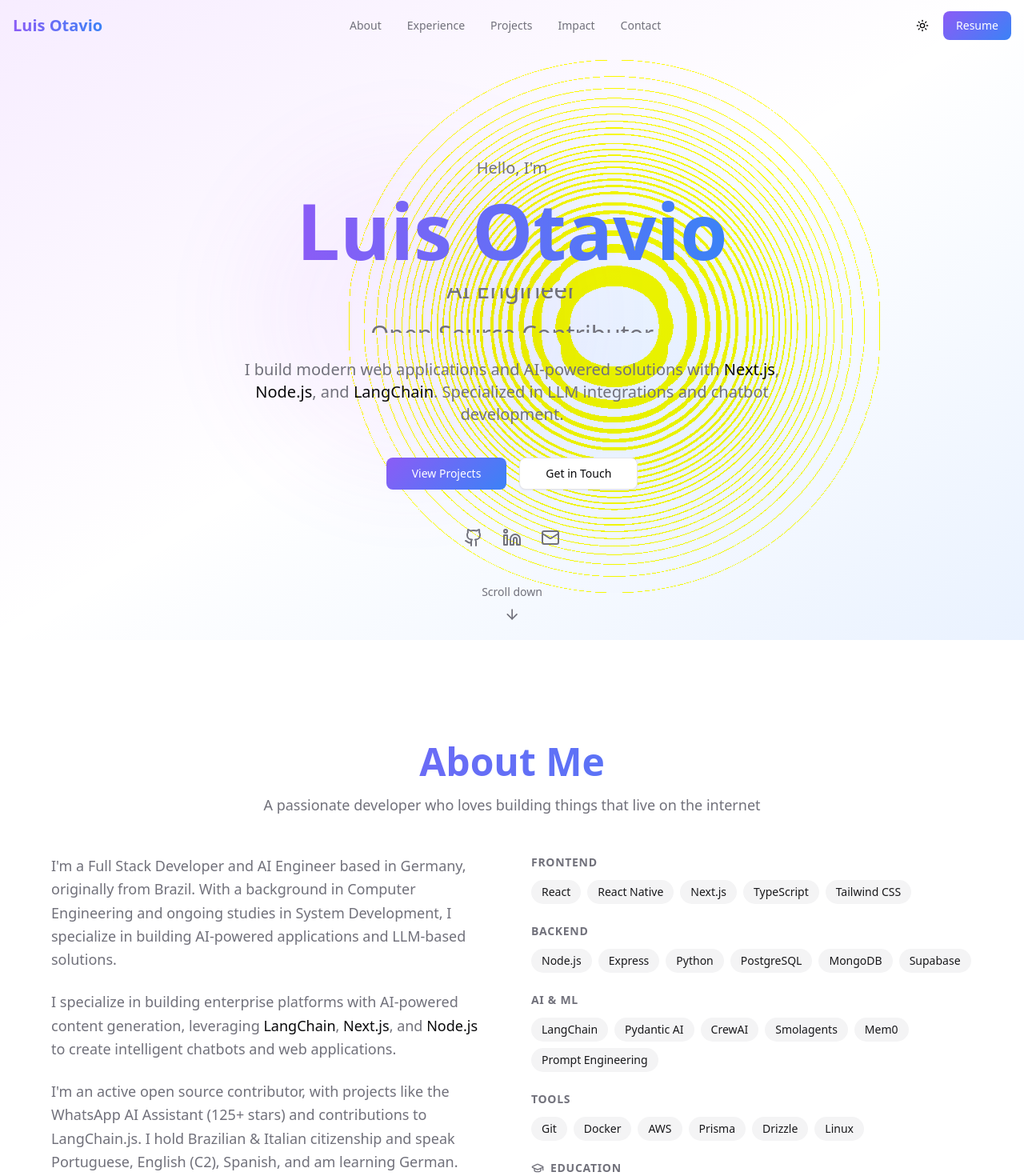
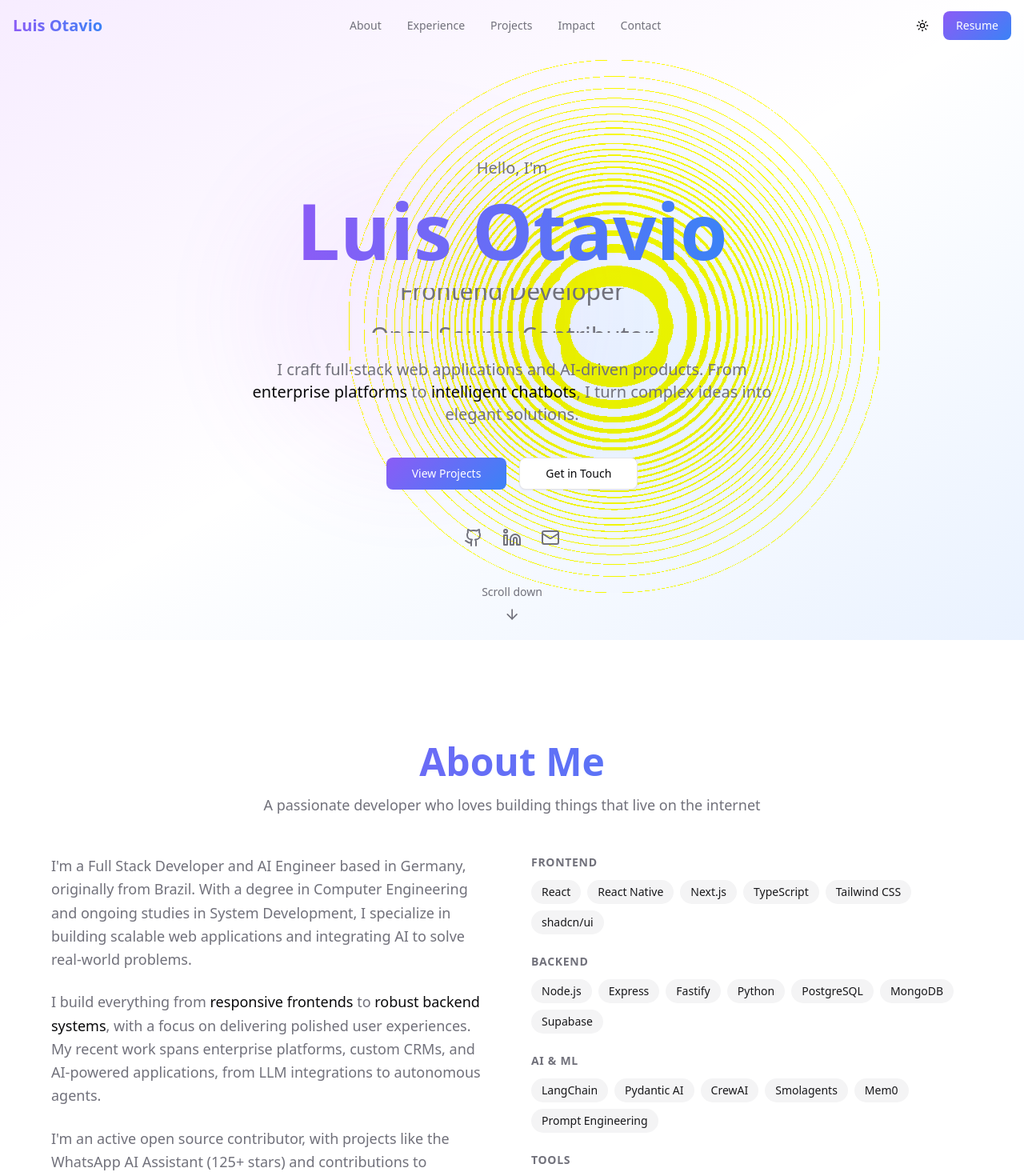
Before and after one commit to Luisotee/portfolio-new, a Next.js app: page / in a window 1280 px wide. Shown: the top 1470 px of the page at 80% size. Built offline with nearby package versions, Linux system fonts and the light colour scheme.

Commit message:
feat: enhance About, Hero, and Projects sections with updated content and new category icons

```diff
--- a/src/components/sections/about.tsx
+++ b/src/components/sections/about.tsx
@@ -12,10 +12,12 @@ const techStack = {
     "Next.js",
     "TypeScript",
     "Tailwind CSS",
+    "shadcn/ui",
   ],
   "Backend": [
     "Node.js",
     "Express",
+    "Fastify",
     "Python",
     "PostgreSQL",
     "MongoDB",
@@ -89,17 +91,17 @@ export function About() {
           >
             <p className="text-lg text-muted-foreground leading-relaxed">
               I&apos;m a Full Stack Developer and AI Engineer based in Germany, originally
-              from Brazil. With a background in Computer Engineering and ongoing studies
-              in System Development, I specialize in building AI-powered applications
-              and LLM-based solutions.
+              from Brazil. With a degree in Computer Engineering and ongoing studies
+              in System Development, I specialize in building scalable web applications
+              and integrating AI to solve real-world problems.
             </p>
             <p className="text-lg text-muted-foreground leading-relaxed">
-              I specialize in building enterprise platforms with AI-powered content generation,
-              leveraging{" "}
-              <span className="text-foreground font-medium">LangChain</span>,{" "}
-              <span className="text-foreground font-medium">Next.js</span>, and{" "}
-              <span className="text-foreground font-medium">Node.js</span> to create
-              intelligent chatbots and web applications.
+              I build everything from{" "}
+              <span className="text-foreground font-medium">responsive frontends</span> to{" "}
+              <span className="text-foreground font-medium">robust backend systems</span>,
+              with a focus on delivering polished user experiences. My recent work spans
+              enterprise platforms, custom CRMs, and AI-powered applications, from LLM
+              integrations to autonomous agents.
             </p>
             <p className="text-lg text-muted-foreground leading-relaxed">
               I&apos;m an active open source contributor, with projects like the WhatsApp
--- a/src/components/sections/hero.tsx
+++ b/src/components/sections/hero.tsx
@@ -1,21 +1,23 @@
-"use client"
+"use client";
 
-import { motion } from "framer-motion"
-import { ArrowDown, Github, Linkedin, Mail } from "lucide-react"
-import { Button } from "@/components/ui/button"
+import { motion } from "framer-motion";
+import { ArrowDown, Github, Linkedin, Mail } from "lucide-react";
+import { Button } from "@/components/ui/button";
 
 const roles = [
   "Full Stack Developer",
   "AI Engineer",
+  "Backend Developer",
+  "Frontend Developer",
   "Open Source Contributor",
   "LLM Specialist",
-]
+];
 
 const socialLinks = [
   { href: "https://github.com/Luisotee", icon: Github, label: "GitHub" },
   { href: "https://linkedin.com/in/luisotee", icon: Linkedin, label: "LinkedIn" },
   { href: "mailto:luisotaviomgrcont@gmail.com", icon: Mail, label: "Email" },
-]
+];
 
 export function Hero() {
   return (
@@ -79,12 +81,12 @@ export function Hero() {
             className="h-12 md:h-14 mb-8 overflow-hidden"
           >
             <motion.div
-              animate={{ y: [0, -48, -96, -144, 0] }}
+              animate={{ y: [0, -48, -96, -144, -192, -240, 0] }}
               transition={{
-                duration: 8,
+                duration: 12,
                 repeat: Infinity,
                 ease: "easeInOut",
-                times: [0, 0.25, 0.5, 0.75, 1],
+                times: [0, 0.14, 0.28, 0.42, 0.57, 0.71, 1],
               }}
               className="flex flex-col"
             >
@@ -106,11 +108,10 @@ export function Hero() {
             transition={{ duration: 0.5, delay: 0.3 }}
             className="text-lg md:text-xl text-muted-foreground max-w-2xl mx-auto mb-10"
           >
-            I build modern web applications and AI-powered solutions with{" "}
-            <span className="text-foreground font-medium">Next.js</span>,{" "}
-            <span className="text-foreground font-medium">Node.js</span>, and{" "}
-            <span className="text-foreground font-medium">LangChain</span>.
-            Specialized in LLM integrations and chatbot development.
+            I craft full-stack web applications and AI-driven products. From{" "}
+            <span className="text-foreground font-medium">enterprise platforms</span> to{" "}
+            <span className="text-foreground font-medium">intelligent chatbots</span>, I
+            turn complex ideas into elegant solutions.
           </motion.p>
 
           {/* CTA Buttons */}
@@ -173,5 +174,5 @@ export function Hero() {
         </motion.div>
       </div>
     </section>
-  )
+  );
 }
--- a/src/components/sections/projects.tsx
+++ b/src/components/sections/projects.tsx
@@ -2,14 +2,22 @@
 
 import { useState } from "react"
 import { motion, AnimatePresence } from "framer-motion"
-import { ExternalLink, Github, Play, X, Star } from "lucide-react"
+import { ExternalLink, Github, X, Star, Brain, Globe, Smartphone, FolderCode } from "lucide-react"
 import { SectionHeading } from "@/components/shared/section-heading"
 import { Badge } from "@/components/ui/badge"
 import { Button } from "@/components/ui/button"
 import { Card, CardContent } from "@/components/ui/card"
 import { projects, projectCategories, type Project } from "@/data/projects"
 
+const categoryIcons = {
+  ai: Brain,
+  web: Globe,
+  mobile: Smartphone,
+  other: FolderCode,
+}
+
 function ProjectCard({ project, onClick }: { project: Project; onClick: () => void }) {
+  const CategoryIcon = categoryIcons[project.category]
   return (
     <motion.div
       layout
@@ -23,9 +31,9 @@ function ProjectCard({ project, onClick }: { project: Project; onClick: () => vo
         onClick={onClick}
       >
         {/* Preview Area */}
-        <div className="relative h-48 bg-gradient-to-br from-primary/10 to-accent/10 flex items-center justify-center overflow-hidden">
+        <div className="relative h-48 bg-gradient-to-br from-purple-900/50 to-blue-900/50 flex items-center justify-center overflow-hidden">
           <div className="absolute inset-0 bg-gradient-to-br from-purple-500/20 to-blue-500/20 opacity-0 group-hover:opacity-100 transition-opacity duration-300" />
-          <Play className="w-12 h-12 text-muted-foreground group-hover:text-primary transition-colors duration-300" />
+          <CategoryIcon className="w-12 h-12 text-muted-foreground group-hover:text-primary transition-colors duration-300" />
           <motion.div
             className="absolute inset-0 flex items-center justify-center bg-black/60 opacity-0 group-hover:opacity-100 transition-opacity duration-300"
             initial={false}
@@ -69,6 +77,7 @@ function ProjectCard({ project, onClick }: { project: Project; onClick: () => vo
 }
 
 function ProjectModal({ project, onClose }: { project: Project; onClose: () => void }) {
+  const CategoryIcon = categoryIcons[project.category]
   return (
     <motion.div
       initial={{ opacity: 0 }}
@@ -93,21 +102,19 @@ function ProjectModal({ project, onClose }: { project: Project; onClose: () => v
           <X className="w-5 h-5" />
         </button>
 
-        {/* Demo Preview */}
+        {/* Category Preview */}
         <div className="relative h-64 md:h-80 bg-gradient-to-br from-purple-500/20 to-blue-500/20 flex items-center justify-center">
-          {project.demoUrl ? (
-            <div className="text-center">
-              <Play className="w-16 h-16 text-muted-foreground mx-auto mb-4" />
-              <p className="text-muted-foreground">Interactive demo available</p>
+          <div className="text-center">
+            <div className="w-20 h-20 rounded-full gradient-bg flex items-center justify-center mx-auto mb-4">
+              <CategoryIcon className="w-10 h-10 text-white" />
             </div>
-          ) : (
-            <div className="text-center">
-              <div className="w-16 h-16 rounded-full gradient-bg flex items-center justify-center mx-auto mb-4">
-                <Github className="w-8 h-8 text-white" />
-              </div>
-              <p className="text-muted-foreground">View source code on GitHub</p>
-            </div>
-          )}
+            <p className="text-muted-foreground">
+              {project.category === "ai" && "AI / Machine Learning"}
+              {project.category === "web" && "Web Application"}
+              {project.category === "mobile" && "Mobile Application"}
+              {project.category === "other" && "Software Project"}
+            </p>
+          </div>
         </div>
 
         {/* Content */}
--- a/src/data/experience.ts
+++ b/src/data/experience.ts
@@ -1,12 +1,12 @@
 export interface Experience {
-  id: string
-  company: string
-  role: string
-  period: string
-  location: string
-  description: string
-  achievements: string[]
-  technologies: string[]
+  id: string;
+  company: string;
+  role: string;
+  period: string;
+  location: string;
+  description: string;
+  achievements: string[];
+  technologies: string[];
 }
 
 export const experiences: Experience[] = [
@@ -24,7 +24,7 @@ export const experiences: Experience[] = [
       "Designed and shipped peer review system enabling training creators to receive structured feedback and ratings",
       "Implemented multi-ISO compliance using Kertos across codebase and repository configurations",
     ],
-    technologies: ["Next.js", "TypeScript", "Better Auth", "Kertos", "AI/LLMs"],
+    technologies: ["Next.js", "TypeScript", "Better Auth", "AI/LLMs"],
   },
   {
     id: "underdogs",
@@ -39,7 +39,7 @@ export const experiences: Experience[] = [
       "Designed and shipped custom CRM from scratch, eliminating dependency on third-party automation tools",
       "Built and deployed company-wide chatbot, becoming the primary tool for internal knowledge sharing",
     ],
-    technologies: ["React", "Next.js", "Tailwind CSS", "Supabase", "Chatbots"],
+    technologies: ["React", "Next.js", "Tailwind CSS", "Supabase", "Chatbots", "AI/LLMs"],
   },
   {
     id: "awana-digital",
@@ -53,7 +53,7 @@ export const experiences: Experience[] = [
       "Built and shipped AI chatbot agents using LangChain, Smolagents, and Mem0 for Earth Defenders project",
       "Led Amazon Challenge implementation with Terra Krya, securing 3rd place and R$ 100,000 in funding",
     ],
-    technologies: ["Python", "LangChain", "Smolagents", "Mem0", "AI Agents"],
+    technologies: ["Python", "LangChain", "Smolagents", "Mem0", "AI/LLMs"],
   },
   {
     id: "freelancer",
@@ -68,6 +68,6 @@ export const experiences: Experience[] = [
       "Designed and shipped inventory management and advertisement automation system",
       "Sole developer for Israeli startup's emergency advisory chatbot, delivering production-ready solution for users in crisis situations",
     ],
-    technologies: ["TypeScript", "Node.js", "WhatsApp API", "AI Chatbots", "Automation"],
+    technologies: ["TypeScript", "Node.js", "WhatsApp API", "AI/LLMs", "Automation"],
   },
-]
+];
```
Also changed, not shown: image.png (added).
